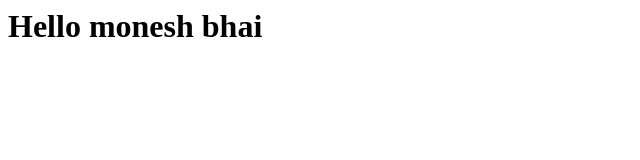
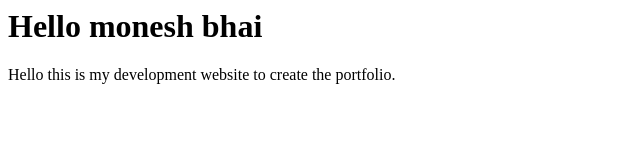
Before and after one commit to Moneshsoni/moneshsoni.github.io, a plain HTML site: page index.html in a window 1280 px wide. Shown: the whole page, without its empty margins (0-640 px from the left). Drawn offline with Linux system fonts and the light colour scheme.

Commit message:
Update index.html

```diff
--- a/index.html
+++ b/index.html
@@ -4,4 +4,7 @@
   <body>
     <h1> Hello monesh bhai</h1>
   </body>
+  <p>
+    Hello this is my development website to create the portfolio.
+  </p>
 </html>
```
